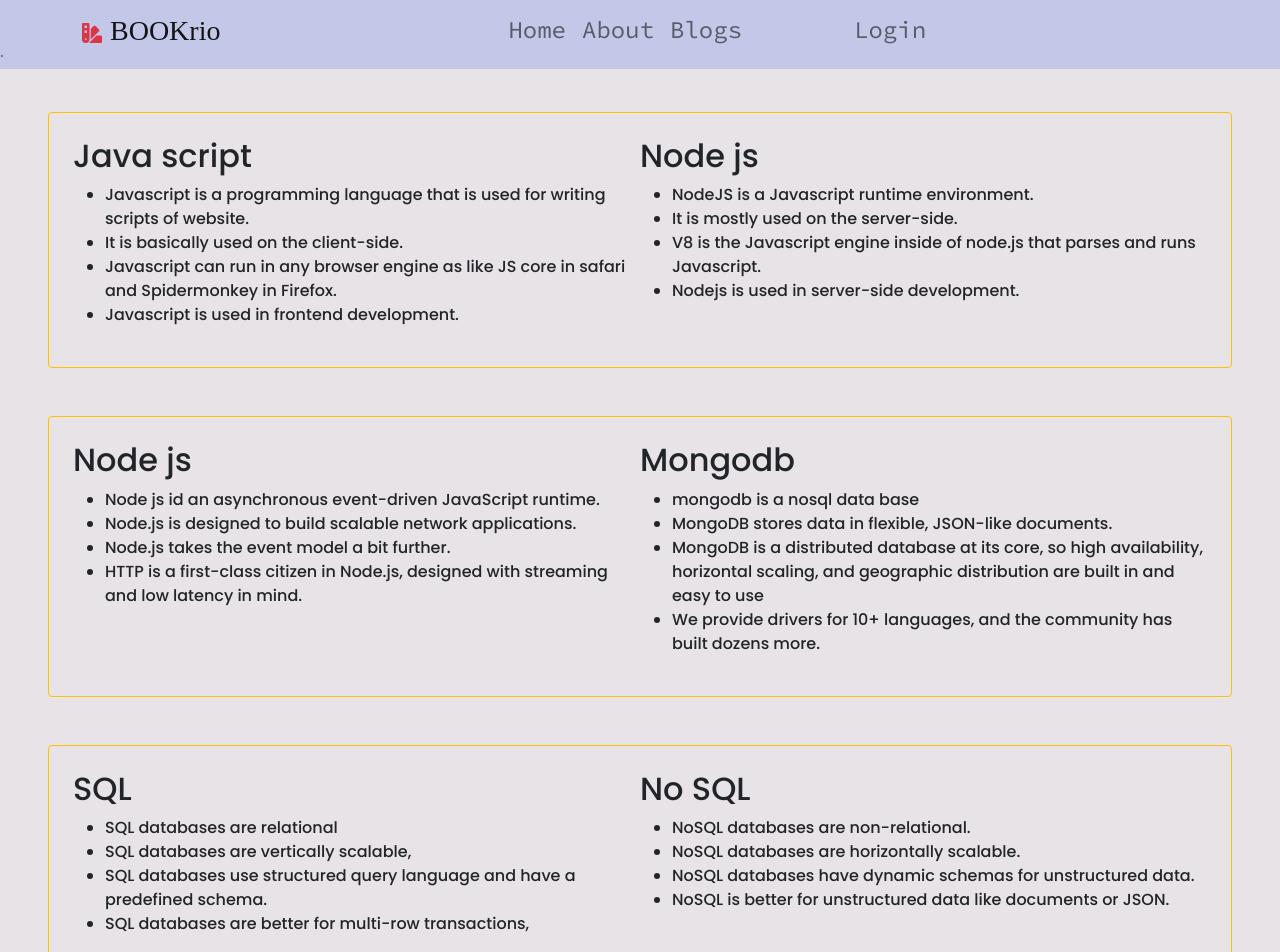
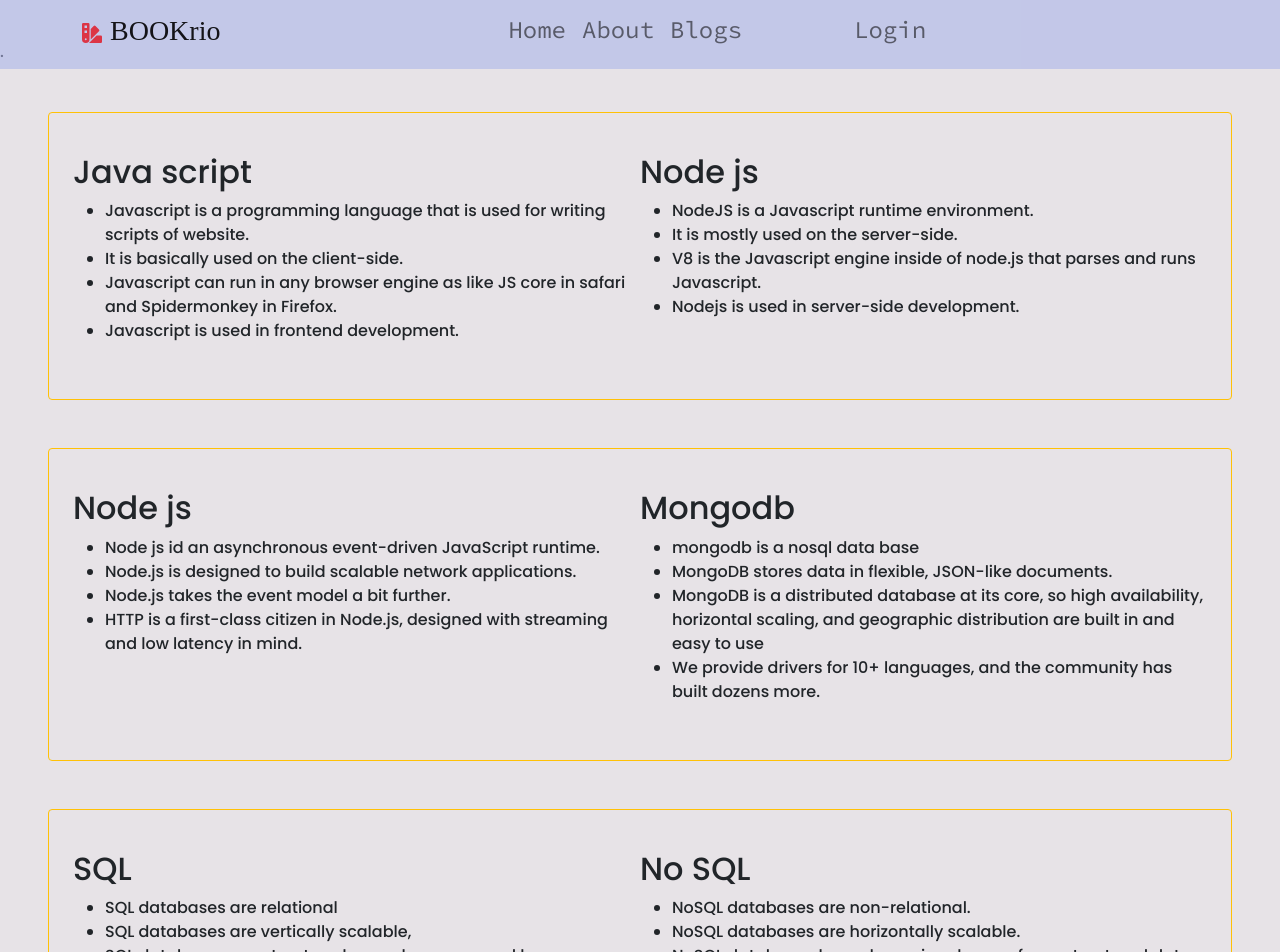
Before and after one commit to Mah-mu-dul/bookrio-client, a React (Create React App) app: page /blogs in a window 1280 px wide. Shown: the top 952 px of the page. Built offline with nearby package versions, Linux system fonts and the light colour scheme; no server answers; a web font is replaced by a local one.

Commit message:
alignment added

```diff
--- a/src/components/Blogs/Blogs.js
+++ b/src/components/Blogs/Blogs.js
@@ -9,9 +9,9 @@ const Blogs = () => {
     }, [])
 
     return (
-        <div className='w-100 mx-sm-auto'>
+        <div className='w-100 mx-sm-auto '>
             <div className="d-lg-flex border border-1 rounded p-lg-4 p-sm-2 border-warning d-sm-block  justify-content-around m-lg-5 m-sm-3 ">
-                <div className="w-50 mx-sm-auto">
+                <div className="w-50 mx-sm-auto m-3">
                     <h2>Java script</h2>
                     <ul>
                         <li>Javascript is a programming language that is used for writing scripts of website.</li>
@@ -23,7 +23,7 @@ const Blogs = () => {
 
 
                 </div>
-                <div className="w-50 mx-sm-auto">
+                <div className="w-50 mx-sm-auto m-3">
                     <h2>Node js</h2>
                     <ul>
                         <li>NodeJS is a Javascript runtime environment.</li>
@@ -35,7 +35,7 @@ const Blogs = () => {
             </div>
 
             <div className="d-lg-flex border border-1 rounded p-lg-4 p-sm-2 border-warning d-sm-block  justify-content-around m-lg-5 m-sm-3 ">
-                <div className="w-50 mx-sm-auto">
+                <div className="w-50 mx-sm-auto m-3">
                     <h2>Node js</h2>
                     <ul>
                         <li>Node js id  an asynchronous event-driven JavaScript runtime.</li>
@@ -47,7 +47,7 @@ const Blogs = () => {
 
 
                 </div>
-                <div className="w-50 mx-sm-auto">
+                <div className="w-50 mx-sm-auto m-3">
                     <h2>Mongodb</h2>
                     <ul>
                         <li>mongodb is a nosql data base</li>
@@ -58,7 +58,7 @@ const Blogs = () => {
                 </div>
             </div>
             <div className="d-lg-flex border border-1 rounded p-lg-4 p-sm-2 border-warning d-sm-block  justify-content-around m-lg-5 m-sm-3 ">
-                <div className="w-50 mx-sm-auto">
+                <div className="w-50 mx-sm-auto m-3">
                     <h2>SQL</h2>
                     <ul>
                         <li>SQL databases are relational</li>
@@ -70,7 +70,7 @@ const Blogs = () => {
 
 
                 </div>
-                <div className="w-50 mx-sm-auto">
+                <div className="w-50 mx-sm-auto m-3">
                     <h2>No SQL</h2>
                     <ul>
                         <li>NoSQL databases are non-relational.</li>
```
